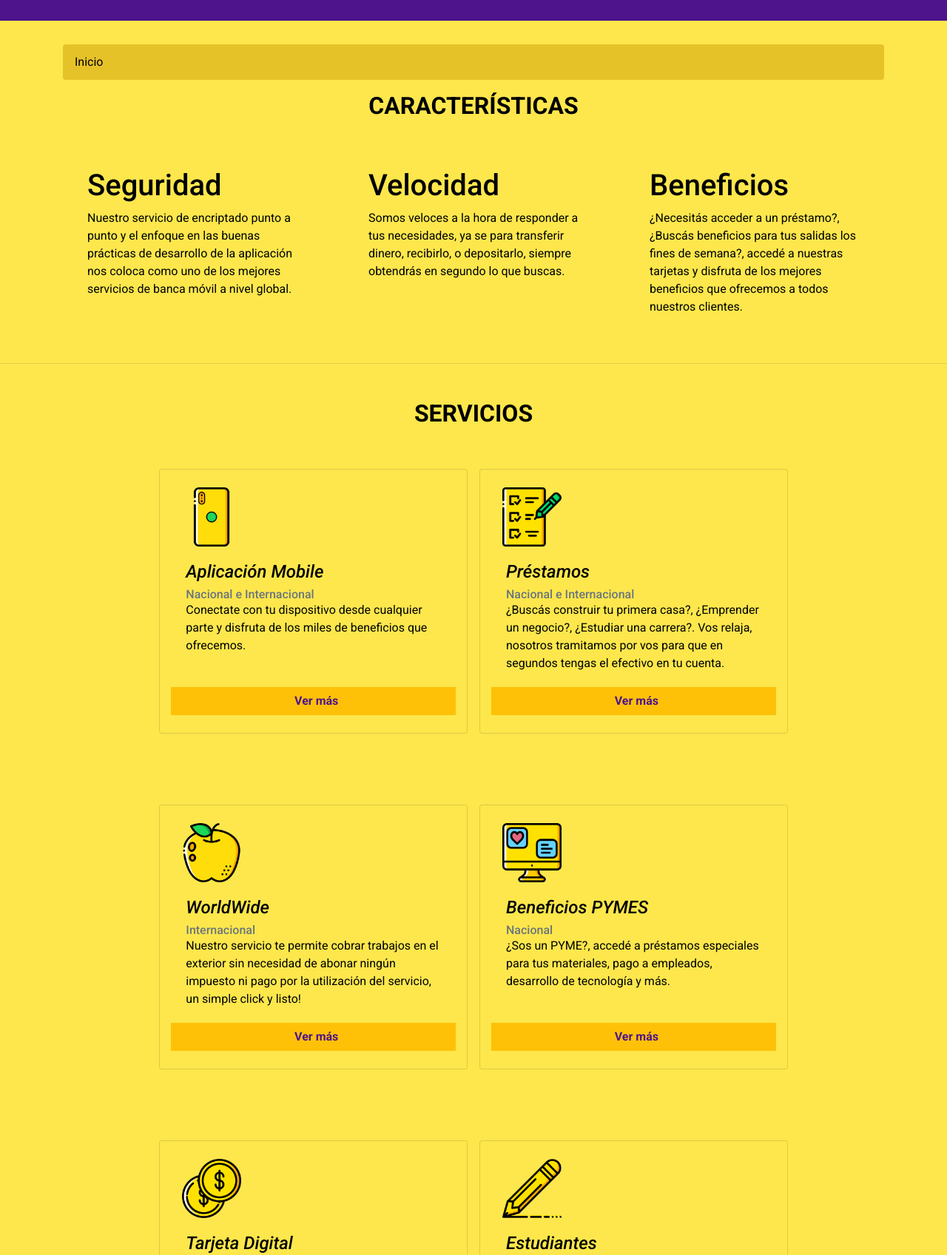
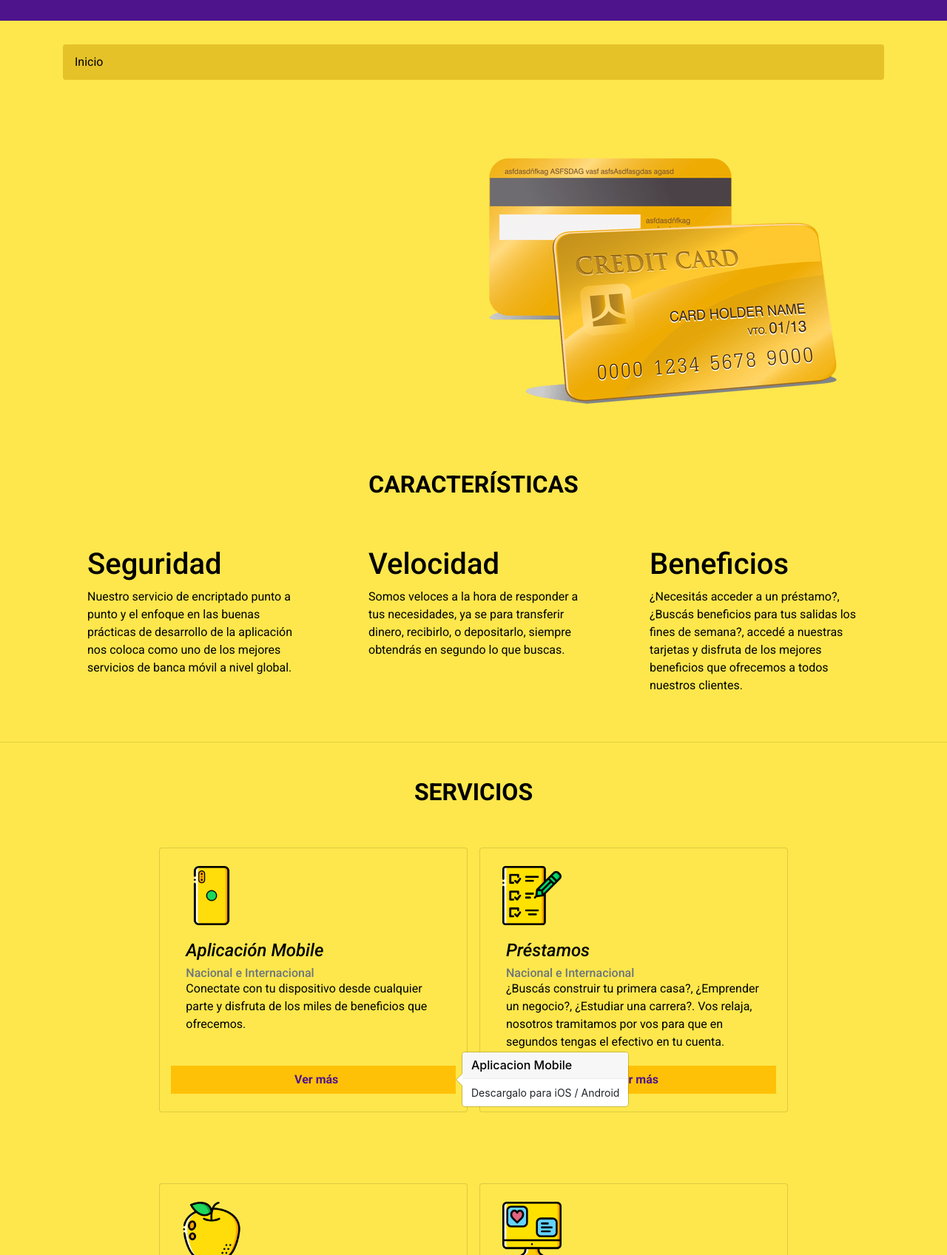
Before and after one commit to acroooo/bootstrap4austral, a website: page index.html in a window 1280 px wide. Shown: the part 760-2457 px from the top of the page at 74% size. Drawn offline with nearby package versions, Linux system fonts and the light colour scheme; a web font is replaced by a local one.

Commit message:
entrega final sem3

```diff
--- a/index.html
+++ b/index.html
@@ -50,6 +50,19 @@
           <li class="breadcrumb-item active" aria-current="page">Inicio</li>
         </ol>
       </nav>
+              <div id="carouselExampleSlidesOnly" class=" d-flex justify-content-center carousel slide" data-ride="carousel">
+  <div class="carousel-inner d-flex justify-content-center">
+    <div class="carousel-item active ">
+      <img class="d-block" src="./img/tarjetacredito.png" alt="First slide">
+    </div>
+    <div class="carousel-item">
+      <img class="d-block" src="./img/tarjetacredito.png" alt="Second slide">
+    </div>
+    <div class="carousel-item">
+      <img class="d-block" src="./img/tarjetacredito.png" alt="Third slide">
+    </div>
+  </div>
+</div>
       <h2 class="d-flex justify-content-center font-weight-bold">CARACTERÍSTICAS</h2>
       <div class="row d-flex justify-content-center mt-5 mb-5">
         <div class="col-xl-4 px-5">
@@ -82,13 +95,13 @@
             <div class="col-md-4 mt-5 mb-5 mr-2 ml-2 card">
                 <img class="card-img-top" src="./img/telefonos-inteligentes.png" alt="Card image cap">
                 <div class="card-body">
-                <h4 class="font-italic card-title">Aplicación Mobile</h4>
+                <h4 class="font-italic card-title" data-toggle="tooltip" data-placement="top" title="Descargalo por la App Store!">Aplicación Mobile</h4>
                 <h6 class="card-subtitle text-muted">Nacional e Internacional</h6>
                 <p class="card-text">Conectate con tu dispositivo desde cualquier parte y disfruta de los miles de beneficios que
                     ofrecemos.</p>
 
                 </div>
-                <button type="button" class="btn btn-warning font-weight-bold boton-servicio"><span class="oi oi-plus mr-2"></span>Ver más</button>
+                <button type="button" class="btn btn-warning font-weight-bold boton-servicio" data-toggle="popover" title="Aplicacion Mobile" data-content="Descargalo para iOS / Android"><span class="oi oi-plus mr-2"></span>Ver más</button>
                        </div>
             <div class="col-md-4 mt-5 mb-5 mr-2 ml-2 card">
             <img class="card-img-top" src="./img/prueba.png" alt="Card image cap">
@@ -257,6 +270,17 @@
     <script src="node_modules/jquery/dist/jquery.min.js"></script>
     <script src="node_modules/popper.js/dist/popper.min.js"></script>
     <script src="node_modules/bootstrap/dist/js/bootstrap.min.js"></script>
+<script>
+  $(function () {
+  $('[data-toggle="popover"]').popover('show')
+})
+</script>
+
+    <script>
+$(function () {
+  $('[data-toggle="tooltip"]').tooltip()
+})
+    </script>
 
   </body>
 </html>
```
